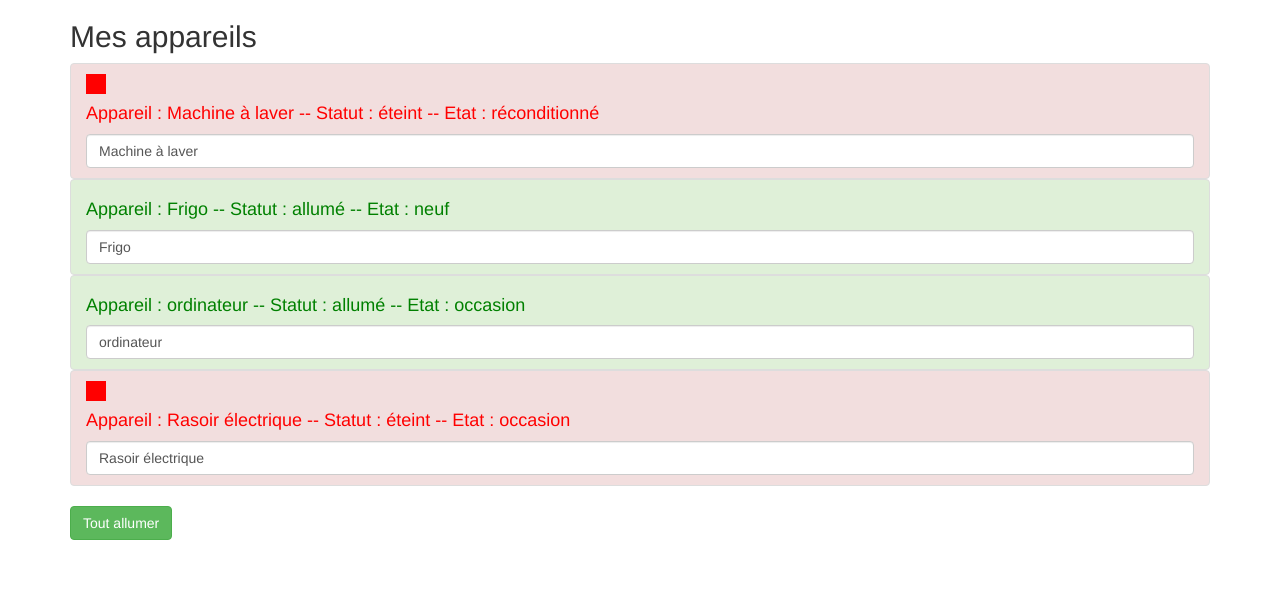
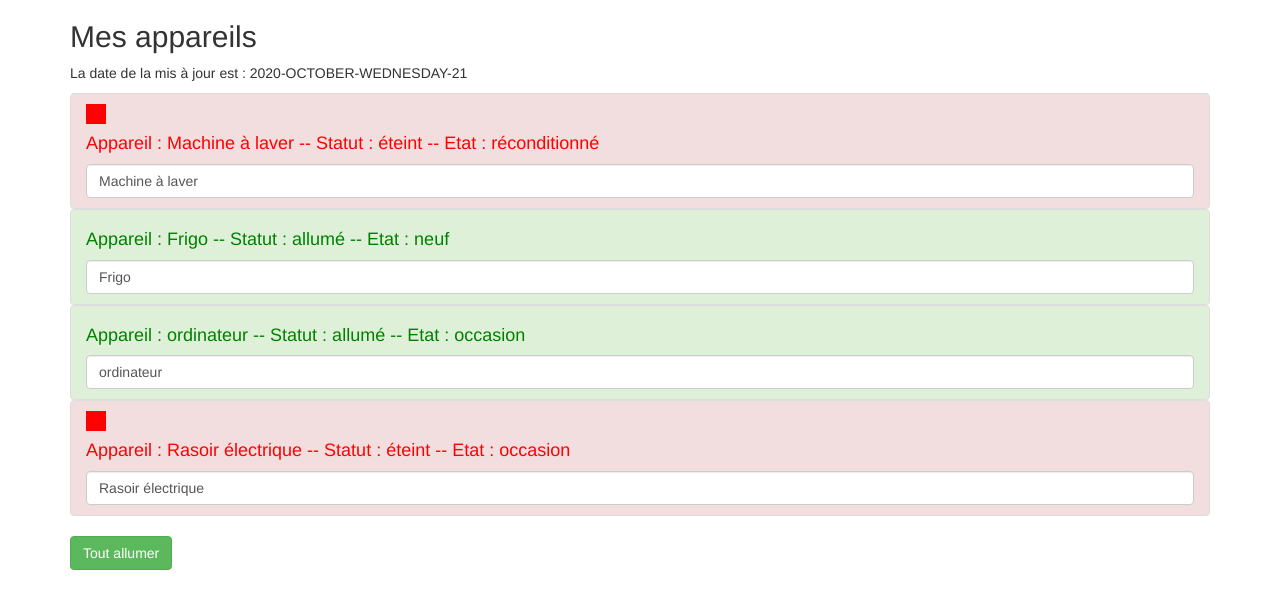
Before and after one commit to Birama0810/angular, an Angular app: page / in a window 1280 px wide. Shown: the top 608 px of the page. Built offline with nearby package versions, Linux system fonts and the light colour scheme.

Commit message:
Les pipes

```diff
--- a/src/app/app.component.html
+++ b/src/app/app.component.html
@@ -2,6 +2,7 @@
   <div class="row">
     <div class="col-xs-12">
       <h2>Mes appareils </h2>
+      <p> La date de la mis à jour est : {{lastUpdate | async | date: 'y-MMMM-EEEE-d' | uppercase}}</p>
       <ul class="list-group">
         <app-appareil *ngFor="let appareil of appareils"
         [appareilName]="appareil.name"
--- a/src/app/app.component.ts
+++ b/src/app/app.component.ts
@@ -1,5 +1,6 @@
 import { Component } from '@angular/core';
 import {consoleTestResultHandler} from 'tslint/lib/test';
+import {rejects} from 'assert';
 
 function SetTimeout(param: () => void, number: 4000) {
 }
@@ -11,6 +12,14 @@ function SetTimeout(param: () => void, number: 4000) {
 })
 export class AppComponent {
   isAuth = false;
+  lastUpdate = new Promise((resolve, reject) =>{
+    const date = new Date();
+    setTimeout (
+      () =>  {
+        resolve(date);
+      }, 2000
+    );
+  });
 
   appareils = [
     {
```
